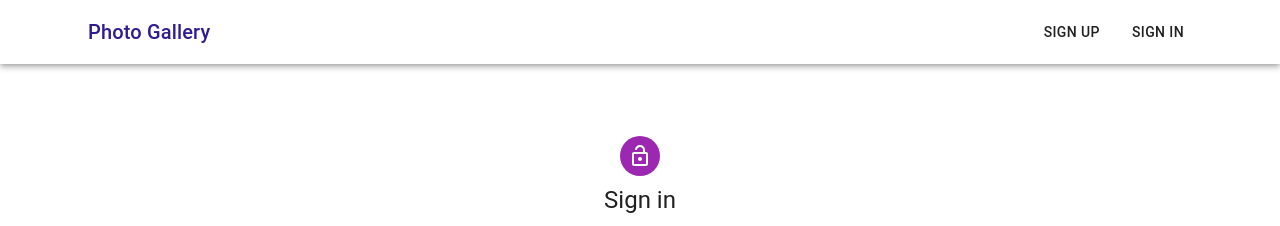
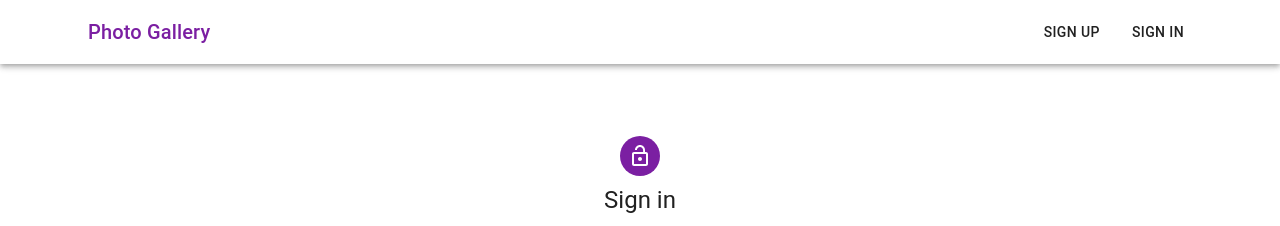
Before and after one commit to arnasir505/controlnaya12, a React (Vite) app in the folder frontend/: page /login in a window 1280 px wide. Shown: the top 226 px of the page. Built offline with nearby package versions, Linux system fonts and the light colour scheme; no server answers.

Commit message:
Create home page, change icons color to dark purple

```diff
--- a/frontend/src/App.tsx
+++ b/frontend/src/App.tsx
@@ -3,6 +3,7 @@ import Appbar from './components/Appbar/Appbar';
 import NotFound from './components/NotFound/NotFound';
 import Register from './containers/Register/Register';
 import Login from './containers/Login/Login';
+import Home from './containers/Home/Home';
 
 function App() {
   return (
@@ -12,7 +13,7 @@ function App() {
       </header>
       <main>
         <Routes>
-          <Route path='/' element='Home' />
+          <Route path='/' element={<Home />} />
           <Route path='/register' element={<Register />} />
           <Route path='/login' element={<Login />} />
           <Route path='*' element={<NotFound />} />
--- a/frontend/src/components/Appbar/Appbar.tsx
+++ b/frontend/src/components/Appbar/Appbar.tsx
@@ -15,7 +15,7 @@ import {
 } from '@mui/material';
 
 const LogoLink = styled(NavLink)({
-  color: '#311b92',
+  color: '#7b1fa2',
   textDecoration: 'none',
 });
 
--- /dev/null
+++ b/frontend/src/containers/Home/Home.tsx
@@ -0,0 +1,9 @@
+import React from 'react'
+
+const Home: React.FC = () => {
+  return (
+    <div>Home</div>
+  )
+}
+
+export default Home
--- a/frontend/src/containers/Login/Login.tsx
+++ b/frontend/src/containers/Login/Login.tsx
@@ -61,7 +61,7 @@ const Login = () => {
           alignItems: 'center',
         }}
       >
-        <Avatar sx={{ m: 1, bgcolor: 'secondary.main' }}>
+        <Avatar sx={{ m: 1, bgcolor: 'secondary.dark' }}>
           <LockOpenIcon />
         </Avatar>
         <Typography component='h1' variant='h5'>
--- a/frontend/src/containers/Register/Register.tsx
+++ b/frontend/src/containers/Register/Register.tsx
@@ -72,7 +72,7 @@ const Register = () => {
           alignItems: 'center',
         }}
       >
-        <Avatar sx={{ m: 1, bgcolor: 'secondary.main' }}>
+        <Avatar sx={{ m: 1, bgcolor: 'secondary.dark' }}>
           <LockOutlinedIcon />
         </Avatar>
         <Typography component='h1' variant='h5'>
```
